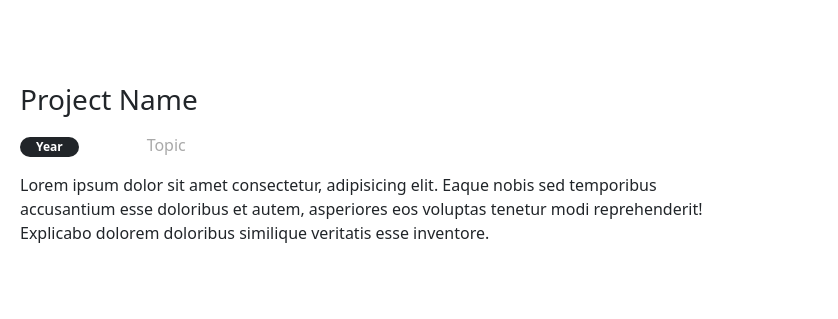
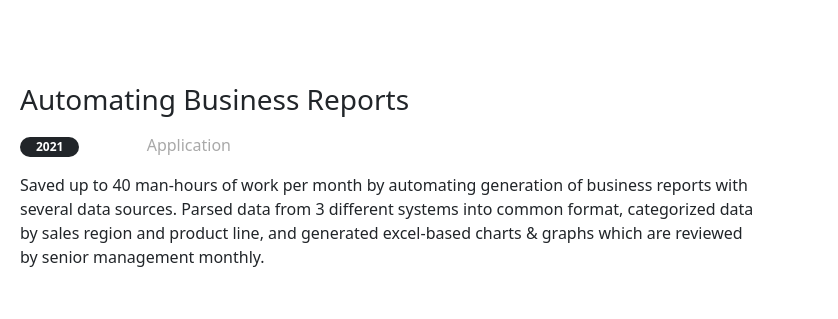
Before and after one commit to emekler0729/portfolio, a plain HTML site: page index.html in a window 1280 px wide. Shown: the part 506-825 px from the top of the page, 442-1280 px from the left. Drawn offline with nearby package versions, Linux system fonts and the light colour scheme.

Commit message:
added copy for report automation project

```diff
--- a/index.html
+++ b/index.html
@@ -55,20 +55,23 @@
                 </div>
                 <div class="col-md-8">
                     <div class="row mb-2">
-                        <h3>Project Name</h3>
+                        <h3>Automating Business Reports</h3>
                     </div>
                     <div class="row mb-3">
                         <div class="col-3 col-md-2">
-                            <span class="badge rounded-pill bg-dark px-3">Year</span>
+                            <span class="badge rounded-pill bg-dark px-3">2021</span>
                         </div>
                         <div class="col-9 col-md-10">
-                            <span class="text-light">Topic</span>
+                            <span class="text-light">Application</span>
                         </div>
                     </div>
                     <div class="row">
-                        <p>Lorem ipsum dolor sit amet consectetur, adipisicing elit. Eaque nobis sed temporibus
-                            accusantium esse doloribus et autem, asperiores eos voluptas tenetur modi reprehenderit!
-                            Explicabo dolorem doloribus similique veritatis esse inventore.</p>
+                        <p>
+                            Saved up to 40 man-hours of work per month by automating generation of business reports with
+                            several data sources. Parsed data from 3 different systems into common format, categorized
+                            data by sales region and product line, and generated excel-based charts & graphs which are
+                            reviewed by senior management monthly.
+                        </p>
                     </div>
                 </div>
             </div>
```
